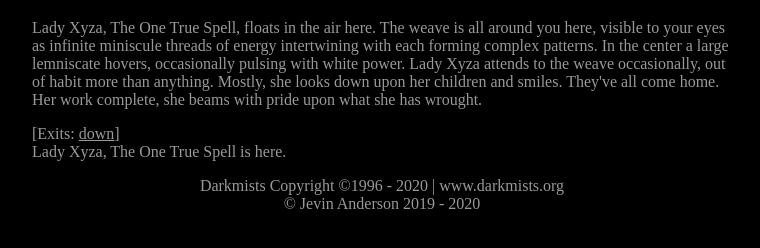
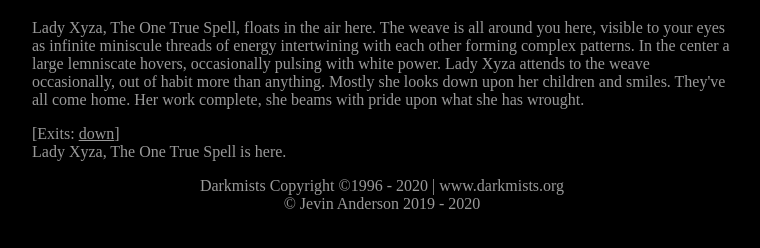
Before and after one commit to JevinAnderson/DM-Memorial, a Gatsby site: page /valhalla/lemniscate in a window 1280 px wide. Shown: the part 200-448 px from the top of the page, without its empty margins (258-1018 px from the left). Built offline with nearby package versions, Linux system fonts and the light colour scheme; Gatsby itself is replaced by a stand-in of ours.

Commit message:
Update lemniscate.js

```diff
--- a/src/pages/valhalla/lemniscate.js
+++ b/src/pages/valhalla/lemniscate.js
@@ -14,11 +14,12 @@ const Banquet = () => (
       <p>
         Lady Xyza, The One True Spell, floats in the air here. The weave is all
         around you here, visible to your eyes as infinite miniscule threads of
-        energy intertwining with each forming complex patterns. In the center a
-        large lemniscate hovers, occasionally pulsing with white power. Lady
-        Xyza attends to the weave occasionally, out of habit more than anything.
-        Mostly, she looks down upon her children and smiles. They've all come
-        home. Her work complete, she beams with pride upon what she has wrought.
+        energy intertwining with each other forming complex patterns. In the
+        center a large lemniscate hovers, occasionally pulsing with white power.
+        Lady Xyza attends to the weave occasionally, out of habit more than
+        anything. Mostly she looks down upon her children and smiles. They've
+        all come home. Her work complete, she beams with pride upon what she has
+        wrought.
       </p>
       <Exits>
         <Link to="/valhalla/banquet">down</Link>
```
